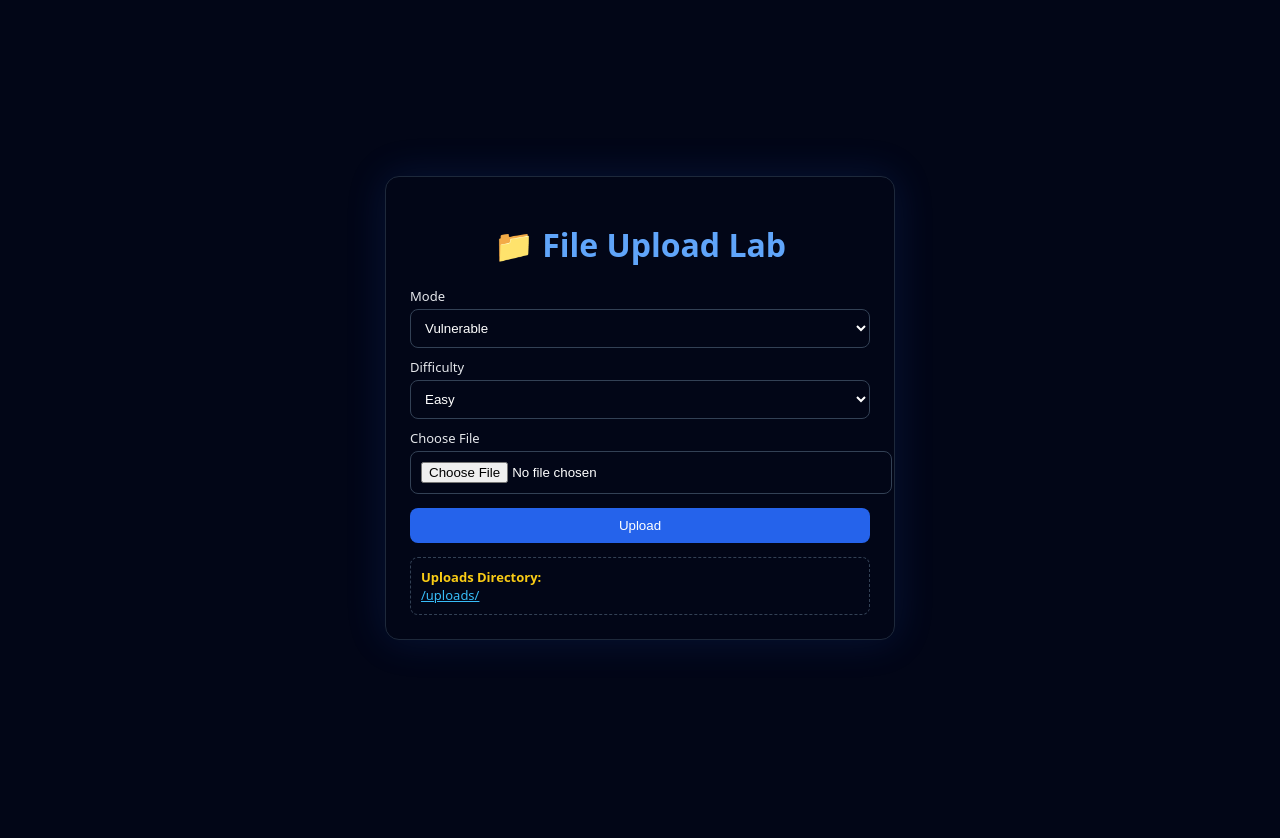
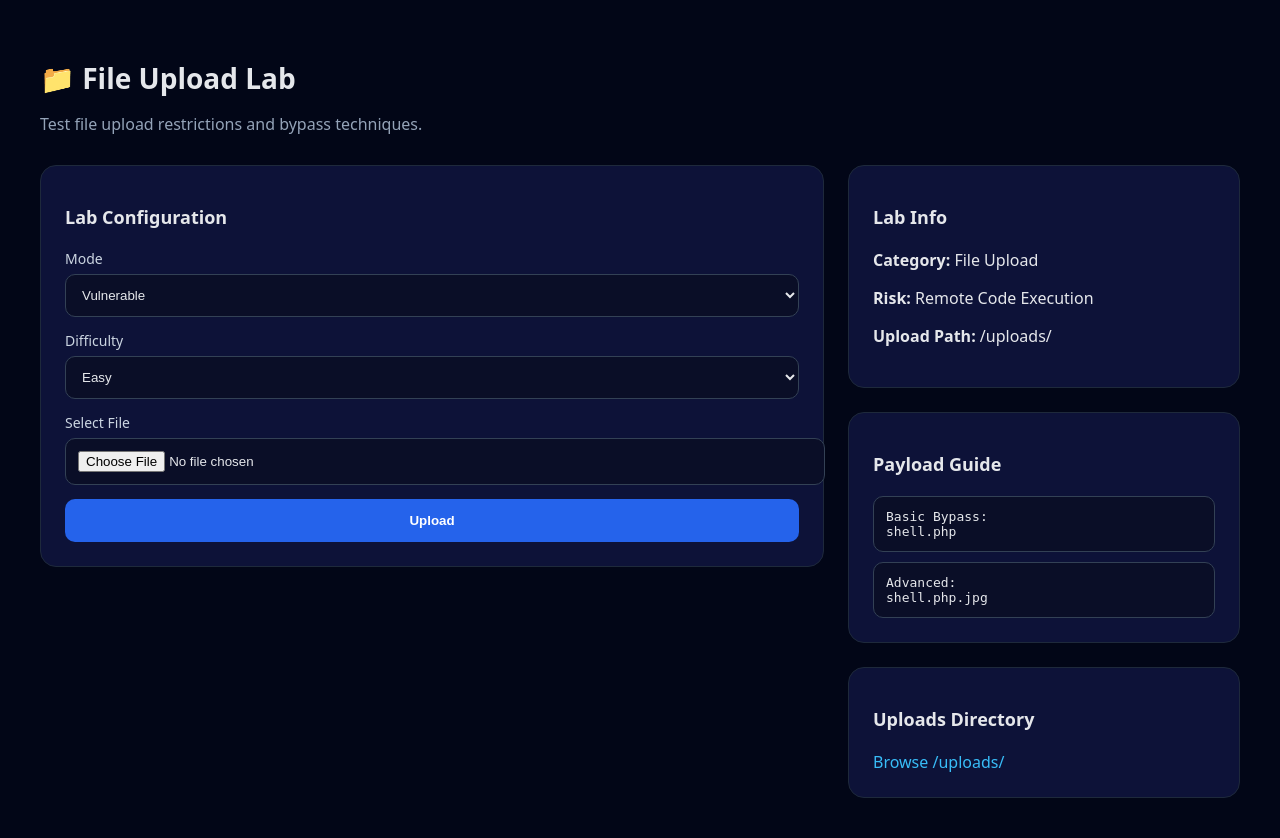
Before and after one commit to cerebralstoic/CyberAttackSimulation, a PHP site: page / in a window 1280 px wide. Before the commit the page ends 644 px from the top, so only its background shows below. Run offline with PHP 8.4, Linux system fonts and the light colour scheme.

Commit message:
Added flag validation on success and updated ui

```diff
--- a/labs/uploadf-lab/app/index.php
+++ b/labs/uploadf-lab/app/index.php
@@ -1,6 +1,9 @@
 <?php
 $mode = $_POST["mode"] ?? "vulnerable";
 $difficulty = $_POST["difficulty"] ?? "easy";
+
+$FLAG = "FLAG{file_upload_bypass}";
+$flagReveal = null;
 
 $message = "";
 $status = "vulnerable";
@@ -10,12 +13,14 @@ if (!is_dir("uploads")) {
 }
 
 if ($_SERVER["REQUEST_METHOD"] === "POST" && isset($_FILES["file"])) {
+
   $file = $_FILES["file"];
   $filename = basename($file["name"]);
   $ext = strtolower(pathinfo($filename, PATHINFO_EXTENSION));
   $mime = mime_content_type($file["tmp_name"]);
 
   if ($mode === "secure") {
+
     $allowedExt = ["jpg", "png"];
     $allowedMime = ["image/jpeg", "image/png"];
 
@@ -28,8 +33,11 @@ if ($_SERVER["REQUEST_METHOD"] === "POST" && isset($_FILES["file"])) {
       $message = "File uploaded safely";
       $status = "secure";
     }
+
   } else {
+
     if ($difficulty === "medium") {
+
       if ($ext !== "jpg" && $ext !== "png") {
         $message = "Only image extensions allowed";
         $status = "vulnerable";
@@ -37,7 +45,9 @@ if ($_SERVER["REQUEST_METHOD"] === "POST" && isset($_FILES["file"])) {
         move_uploaded_file($file["tmp_name"], "uploads/" . $filename);
         $message = "File uploaded";
       }
+
     } elseif ($difficulty === "hard") {
+
       if (strpos($mime, "image") === false) {
         $message = "Invalid MIME type";
         $status = "vulnerable";
@@ -45,9 +55,15 @@ if ($_SERVER["REQUEST_METHOD"] === "POST" && isset($_FILES["file"])) {
         move_uploaded_file($file["tmp_name"], "uploads/" . $filename);
         $message = "File uploaded";
       }
+
     } else {
+
       move_uploaded_file($file["tmp_name"], "uploads/" . $filename);
       $message = "File uploaded";
+    }
+
+    if ($difficulty === "easy" && $ext === "php") {
+      $flagReveal = $FLAG;
     }
   }
 }
@@ -59,56 +75,115 @@ if ($_SERVER["REQUEST_METHOD"] === "POST" && isset($_FILES["file"])) {
 <title>File Upload Lab</title>
 <style>
 body {
-  background:#020617;
-  color:#e5e7eb;
-  font-family:system-ui;
-  display:flex;
-  justify-content:center;
-  align-items:center;
-  min-height:100vh;
+    background:#020617;
+    color:#e5e7eb;
+    font-family:system-ui;
+    margin:0;
+    padding:40px;
 }
-.container {
-  width:460px;
-  padding:24px;
-  background:#020617;
-  border:1px solid #1e293b;
-  border-radius:14px;
-  box-shadow:0 0 40px rgba(37,99,235,.15);
+.container { max-width:1200px; margin:auto; }
+
+.header { margin-bottom:30px; }
+.header h1 { font-size:28px; margin-bottom:6px; }
+.subtitle { color:#94a3b8; }
+
+.grid {
+    display:grid;
+    grid-template-columns:2fr 1fr;
+    gap:24px;
 }
-h1 { text-align:center; color:#60a5fa; }
-label { font-size:13px; display:block; margin-top:10px }
-input, select, button {
-  width:100%;
-  padding:10px;
-  margin-top:4px;
-  border-radius:8px;
-  border:1px solid #334155;
-  background:#020617;
-  color:white;
+
+.card {
+    background:#0d1238;
+    border:1px solid #1e293b;
+    border-radius:16px;
+    padding:24px;
 }
-button {
-  margin-top:14px;
-  background:#2563eb;
-  border:none;
-  cursor:pointer;
+
+.section-title { font-size:18px; margin-bottom:20px; }
+
+label {
+    font-size:14px;
+    color:#cbd5e1;
+    display:block;
+    margin-bottom:6px;
 }
-.box {
-  margin-top:14px;
-  padding:10px;
-  border-radius:8px;
-  background:#020617;
-  border:1px dashed #334155;
-  color:#facc15;
-  font-size:13px;
+
+select, input[type="file"] {
+    width:100%;
+    padding:12px;
+    border-radius:10px;
+    border:1px solid #334155;
+    background:#0a0e27;
+    color:#e5e7eb;
+    margin-bottom:14px;
 }
-a { color:#38bdf8 }
+
+.execute-btn {
+    padding:14px 22px;
+    border-radius:10px;
+    border:none;
+    background:#2563eb;
+    color:white;
+    cursor:pointer;
+    font-weight:600;
+    width:100%;
+}
+
+.execute-btn:hover { background:#1d4ed8; }
+
+.output-box {
+    background:#0a0e27;
+    border:1px solid #334155;
+    border-radius:12px;
+    padding:16px;
+    font-family:monospace;
+    white-space:pre-wrap;
+}
+
+.flag-box {
+    margin-top:16px;
+    padding:18px;
+    border-radius:14px;
+    background:#0f172a;
+    border:1px solid #22c55e;
+    color:#22c55e;
+    font-weight:bold;
+    text-align:center;
+    box-shadow:0 0 20px rgba(34,197,94,.4);
+}
+
+.payload {
+    background:#0a0e27;
+    padding:12px;
+    border-radius:10px;
+    border:1px solid #334155;
+    margin-top:10px;
+    font-family:monospace;
+    font-size:13px;
+}
+
+a { color:#38bdf8; text-decoration:none; }
 </style>
 </head>
 <body>
+
 <div class="container">
+
+<div class="header">
 <h1>📁 File Upload Lab</h1>
+<p class="subtitle">Test file upload restrictions and bypass techniques.</p>
+</div>
+
+<div class="grid">
+
+<div>
+
+<div class="card">
+<h2 class="section-title">Lab Configuration</h2>
 
 <form method="POST" enctype="multipart/form-data">
+
 <label>Mode</label>
 <select name="mode">
   <option value="vulnerable">Vulnerable</option>
@@ -122,21 +197,66 @@ a { color:#38bdf8 }
   <option value="hard">Hard</option>
 </select>
 
-<label>Choose File</label>
+<label>Select File</label>
 <input type="file" name="file">
 
-<button>Upload</button>
+<button class="execute-btn">Upload</button>
+
 </form>
+</div>
 
 <?php if ($message): ?>
-<div class="box"><?= htmlspecialchars($message) ?></div>
+<div class="card" style="margin-top:24px;">
+<h2 class="section-title">Upload Result</h2>
+<div class="output-box">
+<?= htmlspecialchars($message) ?>
+</div>
+
+<?php if ($flagReveal): ?>
+<div class="flag-box">
+🚩 <?= htmlspecialchars($flagReveal) ?>
+</div>
 <?php endif; ?>
 
-<div class="box">
-<strong>Uploads Directory:</strong><br>
-<a href="/uploads/" target="_blank">/uploads/</a>
+</div>
+<?php endif; ?>
+
+</div>
+
+<div>
+
+<div class="card">
+<h2 class="section-title">Lab Info</h2>
+<p><strong>Category:</strong> File Upload</p>
+<p><strong>Risk:</strong> Remote Code Execution</p>
+<p><strong>Upload Path:</strong> /uploads/</p>
+</div>
+
+<div class="card" style="margin-top:24px;">
+<h2 class="section-title">Payload Guide</h2>
+
+<div class="payload">
+Basic Bypass:<br>
+shell.php
+</div>
+
+<div class="payload">
+Advanced:<br>
+shell.php.jpg
 </div>
 
 </div>
+
+<div class="card" style="margin-top:24px;">
+<h2 class="section-title">Uploads Directory</h2>
+<a href="/uploads/" target="_blank">Browse /uploads/</a>
+</div>
+
+</div>
+
+</div>
+
+</div>
+
 </body>
 </html>
```
